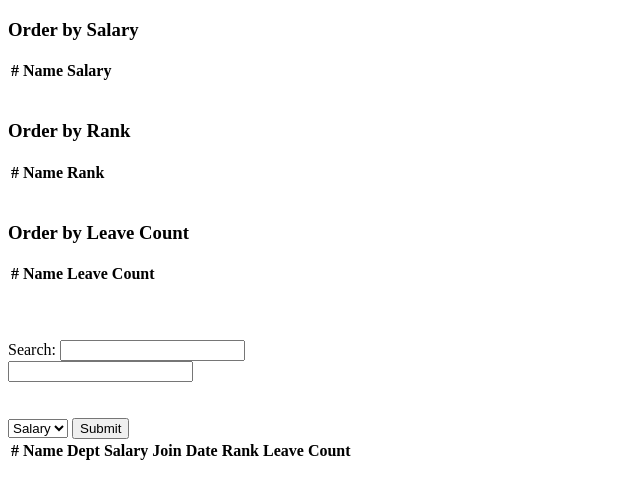
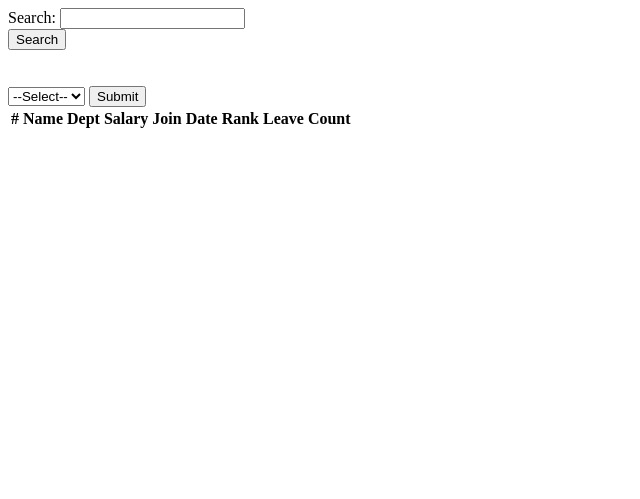
Before and after one commit to ashraf-kabir/CSE391-Quiz-02, a PHP site: page / in a window 1280 px wide. Shown: the top 499 px of the page, without its empty margins (0-640 px from the left). Run offline with PHP 8.4, Linux system fonts and the light colour scheme; data that the repository does not hold is empty.

Commit message:
Update index.php

```diff
--- a/index.php
+++ b/index.php
@@ -11,108 +11,10 @@ include('config.php');
     <title>Document</title>
 </head>
 <body>
-    <h3>Order by Salary</h3>
-    <table>
-        <thead>
-        <tr>
-            <th>#</th>
-            <th>Name</th>
-            <th>Salary</th>
-        </tr>
-        </thead>
-        <tbody>
-        <?php
-
-        $sql = "SELECT * FROM employee ORDER BY salary ASC";
-        $query = $dbh->prepare($sql);
-        $query->execute();
-        $results = $query->fetchAll(PDO::FETCH_OBJ);
-        $cnt = 1;
-        if ($query->rowCount() > 0) {
-            foreach ($results as $result) {
-                ?>
-                <tr>
-                    <th scope="row"><?php echo htmlentities($cnt); ?></th>
-                    <td><?php echo htmlentities($result->name); ?></td>
-                    <td><?php echo htmlentities($result->salary); ?></td>
-                </tr>
-                <?php $cnt = $cnt + 1;
-            }
-        } ?>
-        </tbody>
-
-    </table>
-    <br>
-    <h3>Order by Rank</h3>
-    <table>
-        <thead>
-        <tr>
-            <th>#</th>
-            <th>Name</th>
-            <th>Rank</th>
-        </tr>
-        </thead>
-        <tbody>
-        <?php
-
-        $sql = "SELECT * FROM employee ORDER BY rank ASC";
-        $query = $dbh->prepare($sql);
-        $query->execute();
-        $results = $query->fetchAll(PDO::FETCH_OBJ);
-        $cnt = 1;
-        if ($query->rowCount() > 0) {
-            foreach ($results as $result) {
-                ?>
-                <tr>
-                    <th scope="row"><?php echo htmlentities($cnt); ?></th>
-                    <td><?php echo htmlentities($result->name); ?></td>
-                    <td><?php echo htmlentities($result->rank); ?></td>
-                </tr>
-                <?php $cnt = $cnt + 1;
-            }
-        } ?>
-        </tbody>
-
-    </table>
-    <br>
-    <h3>Order by Leave Count</h3>
-    <table>
-        <thead>
-        <tr>
-            <th>#</th>
-            <th>Name</th>
-            <th>Leave Count</th>
-        </tr>
-        </thead>
-        <tbody>
-        <?php
-
-        $sql = "SELECT * FROM employee ORDER BY leavec DESC";
-        $query = $dbh->prepare($sql);
-        $query->execute();
-        $results = $query->fetchAll(PDO::FETCH_OBJ);
-        $cnt = 1;
-        if ($query->rowCount() > 0) {
-            foreach ($results as $result) {
-                ?>
-                <tr>
-                    <th scope="row"><?php echo htmlentities($cnt); ?></th>
-                    <td><?php echo htmlentities($result->name); ?></td>
-                    <td><?php echo htmlentities($result->leavec); ?></td>
-                </tr>
-                <?php $cnt = $cnt + 1;
-            }
-        } ?>
-        </tbody>
-
-    </table>
-
-    <br><br><br>
-
 
     <form action="" method="post">
         Search: <input type="search" name="search"><br>
-        <input type="submit2">
+        <input type="submit" name="search" value="Search">
     </form>
 
     <?php
@@ -146,6 +48,7 @@ include('config.php');
     <br><br>
     <form action="" method="post">
         <select name="sel" id="sel">
+            <option value="">--Select--</option>
             <option value="salary">Salary</option>
             <option value="rank">Rank</option>
             <option value="leavec">Leave</option>
```
